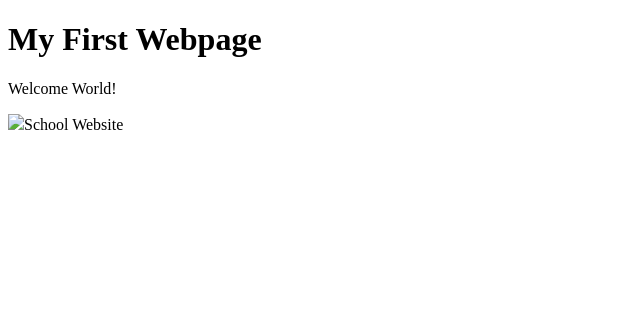
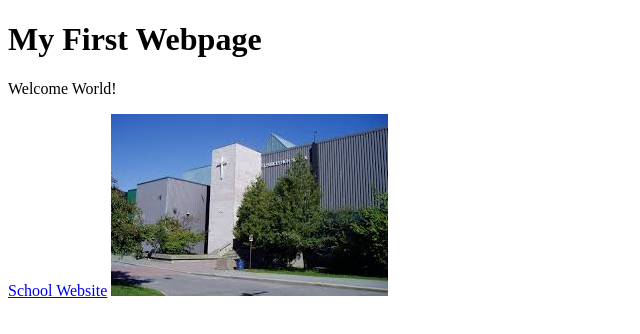
Before and after one commit to Charlie-Dumpit-Jr/Unit2-02, a plain HTML site: page index.html in a window 1280 px wide. Shown: the whole page, without its empty margins (0-640 px from the left). Drawn offline with Linux system fonts and the light colour scheme.

Commit message:
Final Product of Unit2-02

```diff
--- a/index.html
+++ b/index.html
@@ -10,8 +10,9 @@
   <body>
     <h1>My First Webpage</h1>
     <p>Welcome World!</p>
-    <img src="img/StPatrick.jpg"
     <a href="https://sph.ocsb.ca/">School Website</a>
     <script src="script.js"></script>
+  <body>
+    <img src="StPats.jpg" alt="StPats">
   </body>
 </html>
```
Also changed, not shown: StPats.jpg (added).
